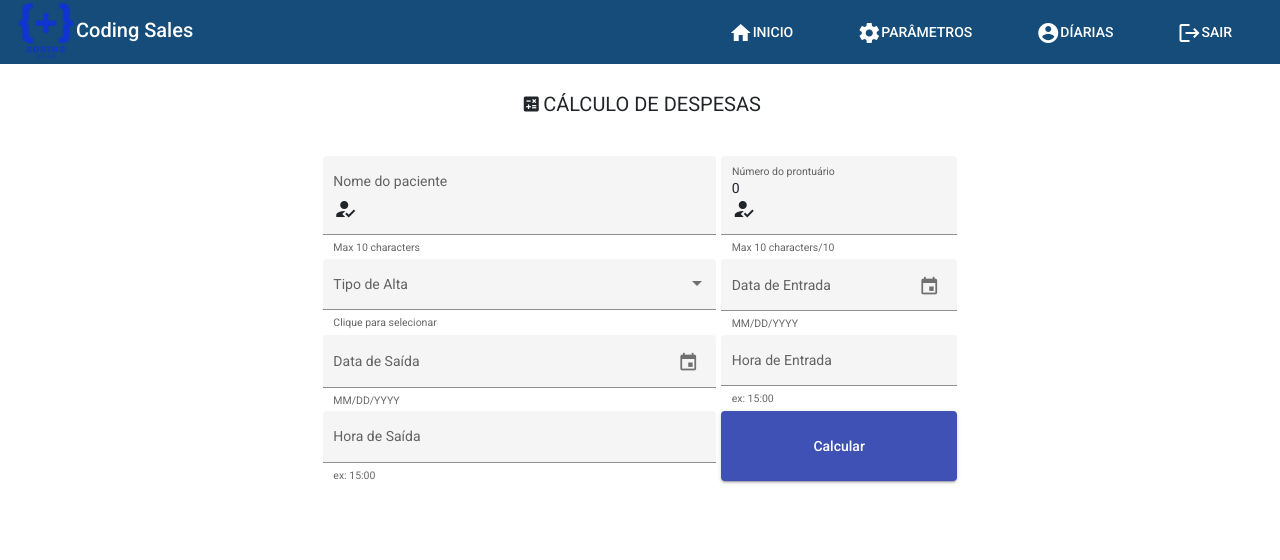
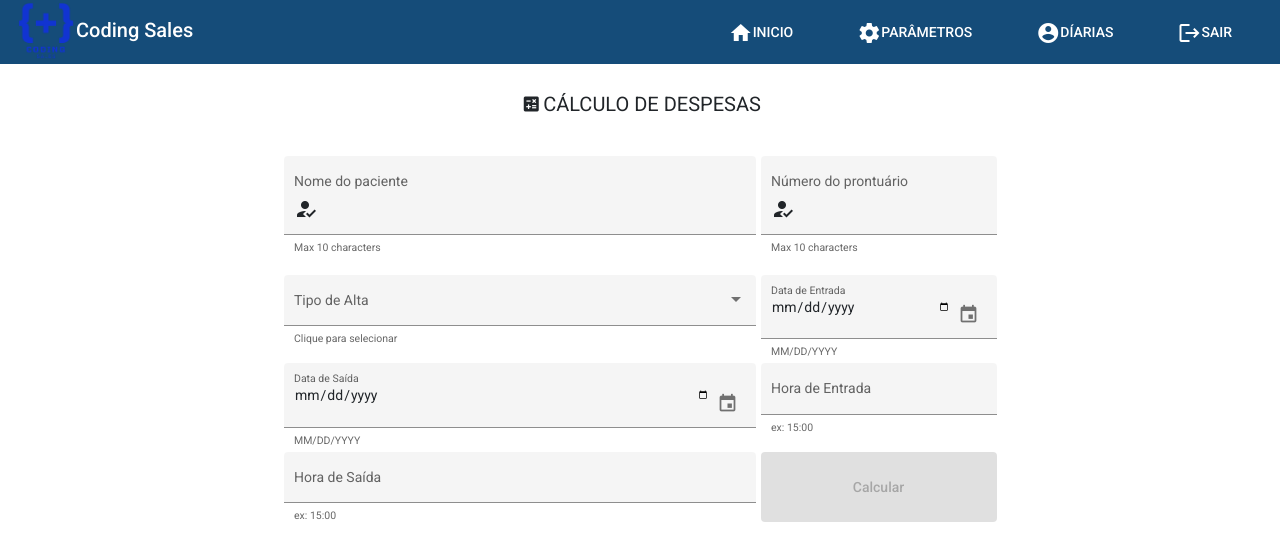
Before and after one commit to Ferkz/frontenddiarias, an Angular app: page /home in a window 1280 px wide. Before the commit this address led to /. Shown: the top 560 px of the page. Built offline with nearby package versions, Linux system fonts and the light colour scheme.

Commit message:
finalizando visualizar de diarias

```diff
--- a/src/app/app.component.html
+++ b/src/app/app.component.html
@@ -1,3 +1,3 @@
 <app-header></app-header>
-<app-formcadastro></app-formcadastro>
+
 <router-outlet></router-outlet>
--- a/src/app/components/formcadastro/formcadastro.component.html
+++ b/src/app/components/formcadastro/formcadastro.component.html
@@ -3,32 +3,39 @@
     <mat-icon class="title-icon">calculate</mat-icon>
     <p>Cálculo de despesas</p>
   </div>
+  <form [formGroup]="buildForm">
 <div class="container-form">
   <div class="grid grid-form-container">
-    <mat-form-field hintLabel="Max 10 characters " appearance="fill">
+    <div class="form-group">
+    <mat-form-field hintLabel="Max 10 characters " appearance="fill" class="form-nome">
       <mat-label for="nome" >Nome do paciente</mat-label>
-      <input matInput [(ngModel)]="paciente.nome"  placeholder="texto"name="nome">
+      <input matInput placeholder="Nome" id="nome"  formControlName="nome">
+      <div [ngClass]="getClass('nome')">{{getErrorMessage('nome')}}</div>
+      <div *ngIf="buildForm.get('nome')?.errors?.['pattern']"></div>
       <mat-icon>how_to_reg</mat-icon>
     </mat-form-field>
+  </div>
     <mat-form-field hintLabel="Max 10 characters" appearance="fill">
       <mat-label>Número do prontuário</mat-label>
-      <input matInput maxlength="10" placeholder="1010101" [(ngModel)]="paciente.numeroProntuario">
+      <input matInput maxlength="10" placeholder="1010101"  formControlName="numeroProntuario">
+      <div [ngClass]="getClass('numeroProntuario')">{{getErrorMessage('numeroProntuario')}}</div>
+      <div *ngIf="buildForm.get('numeroProntuario')?.errors?.['pattern']"></div>
       <mat-icon>how_to_reg</mat-icon>
-      <mat-hint >/10</mat-hint>
     </mat-form-field>
     <mat-form-field appearance="fill">
       <mat-label>Tipo de Alta</mat-label>
-      <mat-select [(ngModel)]="paciente.tipoAlta" >
-        <mat-option value="option">Obito</mat-option>
-        <mat-option value="option">Alta Hospitalar</mat-option>
-        <mat-option value="option">Evasão</mat-option>
-        <mat-option value="option">Obito</mat-option>
+      <mat-select [ngClass]="getClass('tipoAlta')" formControlName="tipoAlta">{{getErrorMessage('tipoAlta')}}
+        <mat-option value="Obito">Obito</mat-option>
+        <mat-option value="Alta Hospitalar">Alta Hospitalar</mat-option>
+        <mat-option value="Evasão">Evasão</mat-option>
+        <mat-option value="Alta Administrativa">Obito</mat-option>
       </mat-select>
       <mat-hint >Clique para selecionar</mat-hint>
     </mat-form-field>
     <mat-form-field class="example-full-width" appearance="fill">
       <mat-label>Data de Entrada</mat-label>
-      <input matInput [matDatepicker]="pickerEntrada" [(ngModel)]="paciente.dataEntrada">
+      <input matInput type="date" formControlName="dataEntrada">
+      <div [ngClass]="getClass('dataEntrada')">{{getErrorMessage('dataEntrada')}}</div>
       <mat-hint>MM/DD/YYYY</mat-hint>
       <mat-datepicker-toggle matSuffix [for]="pickerEntrada">
         <mat-icon matDatepickerToggleIcon>event</mat-icon>
@@ -37,7 +44,8 @@
     </mat-form-field>
     <mat-form-field class="example-full-width" appearance="fill">
       <mat-label>Data de Saída</mat-label>
-      <input matInput [matDatepicker]="pickerSaida" [(ngModel)]="paciente.dataSaida">
+      <input matInput type="date" formControlName="dataSaida">
+      <div [ngClass]="getClass('dataSaida')">{{getErrorMessage('dataSaida')}}</div>
       <mat-hint>MM/DD/YYYY</mat-hint>
       <mat-datepicker-toggle matSuffix [for]="pickerSaida">
         <mat-icon matDatepickerToggleIcon>event</mat-icon>
@@ -46,18 +54,21 @@
     </mat-form-field>
     <mat-form-field appearance="fill">
       <mat-label>Hora de Entrada</mat-label>
-      <input matInput #input maxlength="10" [(ngModel)]="paciente.horaEntrada">
+      <input matInput #input maxlength="10"  formControlName="horaEntrada">
+      <div [ngClass]="getClass('horaEntrada')">{{getErrorMessage('horaEntrada')}}</div>
       <mat-hint >ex: 15:00</mat-hint>
     </mat-form-field>
     <mat-form-field appearance="fill">
       <mat-label>Hora de Saída</mat-label>
-      <input matInput #input maxlength="10" [(ngModel)]="paciente.horaSaida">
+      <input matInput #input maxlength="10"  formControlName="horaSaida">
+      <div [ngClass]="getClass('horaSaida')">{{getErrorMessage('horaSaida')}}</div>
       <mat-hint >ex: 15:00</mat-hint>
     </mat-form-field>
-    <button mat-raised-button color="primary" (click)="generatePdf()">
+    <button mat-raised-button color="primary" (click)="onSubmit()"
+    type="submit"[disabled]="buildForm.invalid" >
       Calcular
     </button>
   </div>
 </div>
-
+</form>
 </div>
--- a/src/app/components/formcadastro/formcadastro.component.scss
+++ b/src/app/components/formcadastro/formcadastro.component.scss
@@ -18,11 +18,14 @@ $primaryColor: #154c79;
     text-align: center;
   }
 }
+.form-nome{
+  width: 100%;
+}
 .grid{
   display: grid;
 }
 .grid-form-container {
-  grid-template-columns: 5fr 3fr ;
+  grid-template-columns: 8fr 4fr ;
   grid-gap: 5px;
 }
 @media (max-width: $menuBreakpoint) {
--- a/src/app/components/formcadastro/formcadastro.component.ts
+++ b/src/app/components/formcadastro/formcadastro.component.ts
@@ -1,51 +1,154 @@
-import { PacienteService } from './../../services/paciente.service';
+import { Paciente } from './../../interfaces/paciente';
 import { Component, OnInit } from '@angular/core';
 import { MatSnackBar } from '@angular/material/snack-bar';
 import { ShowMessageComponent } from '../show-message/show-message.component';
-import { saveAs } from 'file-saver';
+import { HttpClient } from '@angular/common/http';
+import { FormBuilder, FormGroup, Validators } from '@angular/forms';
+import { PacienteService } from 'src/app/services/paciente.service';
 
 @Component({
   selector: 'app-formcadastro',
   templateUrl: './formcadastro.component.html',
-  styleUrls: ['./formcadastro.component.scss']
+  styleUrls: ['./formcadastro.component.scss'],
 })
 export class FormcadastroComponent implements OnInit {
   durationInSeconds = 5;
-  paciente = {
-    nome: '',
-    numeroProntuario: 0,
-    tipoAlta: '',
-    dataEntrada: '',
-    dataSaida: '',
-    horaEntrada: '',
-    horaSaida: ''
-  };
+  buildForm!: FormGroup;
+  cadastroPaciente!: Paciente;
 
-  constructor(private _snackBar: MatSnackBar, private pacienteService: PacienteService) { }
-
-  showMessage(message: string, type: 'success' | 'error'){
+  constructor(
+    private _snackBar: MatSnackBar,
+    private http: HttpClient,
+    private fb: FormBuilder,
+    private pacienteService: PacienteService
+  ) {}
+  showMessage(message: string, type: 'success' | 'error') {
     this._snackBar.openFromComponent(ShowMessageComponent, {
       data: { message, type },
-      duration: this.durationInSeconds * 1000
-
-    })
+      duration: this.durationInSeconds * 1000,
+    });
   }
-  generatePdf() {
-    this.pacienteService.criarDiaria(this.paciente).subscribe
-    ({
-      next: (response: Blob) => {
-        const blob = new Blob([response], { type: 'application/pdf' });
-        saveAs(blob, `${this.paciente.nome}.pdf`);
-        this.showMessage('Diária calculada com sucesso!', 'success')
-      },
-      error: (error) => {
-        console.error('Erro ao gerar PDF', error);
-        this.showMessage('Falha ao calcular diária!', 'error')
-      }
-    });
-
+  hasError(field: string, error: string): boolean {
+    const control = this.buildForm.get(field);
+    return !!(control?.hasError(error) && control.touched);
   }
-  ngOnInit(): void {
+  getErrorMessage(field: string): string | null {
+    if (this.hasError(field, 'required')) {
+      return 'Campo obrigatório.';
+    } else if (this.hasError(field, 'minlength')) {
+      return `Insira no mínimo ${
+        this.buildForm.get(field)?.errors?.['minlength'].requiredLength
+      } caracteres.`;
+    } else if (this.hasError(field, 'maxlength')) {
+      return `Insira no máximo ${
+        this.buildForm.get(field)?.errors?.['maxlength'].requiredLength
+      } caracteres.`;
+    } else if (this.hasError(field, 'pattern')) {
+      return 'Formato inválido.';
+    } else if (this.hasError(field, 'email')) {
+      return 'Email inválido';
+    }
+    return null;
+  }
+  getClass(field: string): string {
+    const control = this.buildForm.get(field);
+    return control?.errors && control.touched ? ' alert-danger' : '';
   }
 
+  ngOnInit(): void {
+    this.buildForm = this.fb.group({
+      nome: [
+        '',
+        Validators.compose([
+          Validators.required,
+          Validators.minLength(5),
+          Validators.maxLength(40),
+          Validators.pattern(
+            /^[A-Za-zÀ-ÖØ-öø-ÿ]+(?: [A-Za-zÀ-ÖØ-öø-ÿ]+)*(-[A-Za-zÀ-ÖØ-öø-ÿ]+)?$/
+          ),
+        ]),
+      ],
+      numeroProntuario: [
+        '',
+        Validators.compose([
+          Validators.required,
+          Validators.minLength(4),
+          Validators.maxLength(10),
+          Validators.pattern(/^\d{1,13}$/),
+        ]),
+      ],
+      tipoAlta: ['', Validators.compose([Validators.minLength(5)])],
+      dataEntrada: [
+        '',
+        Validators.compose([Validators.required, Validators.minLength(10)]),
+      ],
+      dataSaida: [
+        '',
+        Validators.compose([Validators.required, Validators.minLength(10)]),
+      ],
+      horaEntrada: [
+        '',
+        Validators.compose([
+          Validators.required,
+          Validators.minLength(4),
+          Validators.maxLength(10),
+          Validators.pattern(/^([01]\d|2[0-3]):([0-5]\d)$/),
+        ]),
+      ],
+      horaSaida: [
+        '',
+        Validators.compose([
+          Validators.required,
+          Validators.minLength(4),
+          Validators.maxLength(10),
+          Validators.pattern(/^([01]\d|2[0-3]):([0-5]\d)$/),
+        ]),
+      ],
+    });
+  }
+  parseDate(data:any){
+    const [ano, mes, dia] = data.split('-')
+    const newDate = new Date(ano,mes-1, dia)
+    return newDate.getTime()
+  }
+  parseDateToString (data:any){
+    const [ano, mes, dia] = data.split('-')
+    const dataFormat = `${dia}/${mes}/${ano}`
+    return dataFormat
+  }
+
+  onSubmit() {
+    if (this.buildForm.valid) {
+      const dataEntradaStr = this.buildForm.get('dataEntrada')?.value;
+      const dataSaidaStr = this.buildForm.get('dataSaida')?.value;
+      const dataEntrada= this.parseDateToString(dataEntradaStr)
+      const dataSaida = this.parseDateToString(dataSaidaStr)
+      this.cadastroPaciente = {
+        nome: this.buildForm.get('nome')?.value,
+        numeroProntuario: this.buildForm.get('numeroProntuario')?.value,
+        tipoAlta: this.buildForm.get('tipoAlta')?.value,
+        dataEntrada: dataEntrada,
+        dataSaida: dataSaida,
+        horaEntrada: this.buildForm.get('horaEntrada')?.value,
+        horaSaida: this.buildForm.get('horaSaida')?.value,
+      }
+      console.log(this.cadastroPaciente);
+      this.generatePdf(this.cadastroPaciente);
+    }
+  }
+  generatePdf(paciente: any) {
+    const data = paciente;
+    this.http
+      .post('http://localhost:8080/diaria/cria-diaria', data, {
+        responseType: 'blob',
+      })
+      .subscribe({
+        next: (response) => {
+          this.showMessage('Diária calculada com sucesso!', 'success');
+        },
+        error: () => {
+          this.showMessage('Falha ao calcular diária!', 'error');
+        },
+      });
+  }
 }
--- a/src/app/components/header/header.component.html
+++ b/src/app/components/header/header.component.html
@@ -10,9 +10,9 @@
       </li>
       <span class="spacer"></span>
       <div class="menu" [class.is-open]="isMenuOpen">
-        <button mat-button color routerLink="/" class="menu-item"><mat-icon>home</mat-icon>Inicio</button>
+        <button mat-button color routerLink="/home" class="menu-item"><mat-icon>home</mat-icon>Inicio</button>
         <button mat-button color class="menu-item" (click)="openDialog()"><mat-icon>settings</mat-icon>Parâmetros</button>
-        <button mat-button color routerLink="/diaria" class="menu-item"><mat-icon>account_circle</mat-icon>Díarias</button>
+        <button mat-button color routerLink="/lista-diarias" class="menu-item"><mat-icon>account_circle</mat-icon>Díarias</button>
         <button mat-button color class="menu-item"><mat-icon>logout</mat-icon>Sair</button>
       </div>
       </mat-toolbar>
--- /dev/null
+++ b/src/app/components/lista-diarias/lista-diarias.component.html
@@ -0,0 +1,12 @@
+<div class="container" *ngIf="pdfs.length === 0">
+  Não existe nenhum dado.
+</div>
+
+<div class="container" *ngFor="let pdf of pdfs">
+  <p>ID: {{pdf.id}}</p>
+  <p>Nome:{{pdf.nome}}</p>
+  <p>Número de Prontuário: {{ pdf.numeroProntuario }}</p>
+  <p>{{pdf.tipoAlta}}</p>
+  <button   mat-raised-button color="primary" (click)="visualizarPdf(pdf.id)">Visualizar PDF</button>
+  <hr />
+</div>
--- /dev/null
+++ b/src/app/components/lista-diarias/lista-diarias.component.ts
@@ -0,0 +1,39 @@
+import { HttpClient } from '@angular/common/http';
+import { PacienteService } from './../../services/paciente.service';
+import { Component, OnInit } from '@angular/core';
+
+@Component({
+  selector: 'app-lista-diarias',
+  templateUrl: './lista-diarias.component.html',
+  styleUrls: ['./lista-diarias.component.scss']
+})
+export class ListaDiariasComponent implements OnInit {
+  pdfs: any[] = [];
+
+  constructor(private pacienteService: PacienteService, private http: HttpClient) { }
+
+  ngOnInit(): void {
+    this.loadPdfs();
+  }
+  loadPdfs() {
+    this.pacienteService.getAllDiarias().subscribe((data) => {
+      this.pdfs = data;
+    });
+  }
+  downloadPdf(pdf: any) {
+    const blob = new Blob([pdf.pdfData], { type: 'application/pdf' });
+    const url = window.URL.createObjectURL(blob);
+    const a = document.createElement('a');
+    a.href = url;
+    a.download = `patient_report_${pdf.id}.pdf`;
+    a.click();
+  }
+  visualizarPdf(diariaid: number){
+    this.http.get(`http://localhost:8080/diaria/visualizar/${diariaid}`, { responseType: 'blob' })
+      .subscribe(blob => {
+        const url = window.URL.createObjectURL(blob);
+        window.open(url);
+      });
+  }
+
+}
--- /dev/null
+++ b/src/app/interfaces/paciente.ts
@@ -0,0 +1,10 @@
+
+export interface Paciente {
+    nome: string,
+    numeroProntuario: number
+    tipoAlta?: string,
+    dataEntrada?: string | null,
+    dataSaida?:  string | null,
+    horaEntrada:string,
+    horaSaida: string
+}
--- a/src/app/services/paciente.service.ts
+++ b/src/app/services/paciente.service.ts
@@ -1,26 +1,19 @@
 import { HttpClient } from '@angular/common/http';
 import { Injectable } from '@angular/core';
+import { Observable } from 'rxjs';
 
 @Injectable({
   providedIn: 'root'
 })
 export class PacienteService {
-  private apiUrl = 'http://localhost:8080/api/patient';
-
+  private apiUrl = 'http://localhost:8080/diaria';
 
   constructor(private http: HttpClient) { }
   criarDiaria(
-    paciente:
-     {nome: string,
-      numeroProntuario: number,
-      tipoAlta: string,
-      dataEntrada: string,
-      dataSaida: string,
-      horaEntrada: string,
-    horaSaida: string }){
-      return this.http.post(`${this.apiUrl}/generate-pdf`, paciente, {
-        responseType: 'blob' // Para garantir que recebemos um PDF
-      })
-
+    paciente:any):Observable<void>{
+      return this.http.post<void>(`${this.apiUrl}/cria-diaria`, paciente);
+    }
+  getAllDiarias():Observable<any[]>{
+    return this.http.get<any[]>(`${this.apiUrl}/lista-diaria`);
     }
   }
```
Also changed, not shown: src/app/app-routing.module.ts (+5 -2 lines), src/app/app.module.ts (+5 -2 lines), src/app/components/lista-diarias/lista-diarias.component.scss (added), 1 other file (tests, documents, lock files or other folders).
